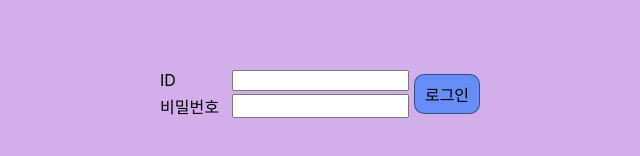
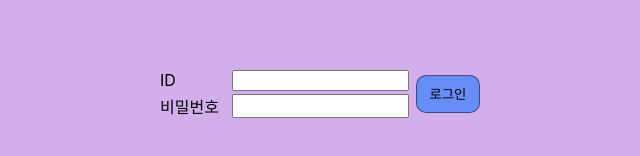
Before and after one commit to kidw0124/scheduler-example, a React (Create React App) app in the folder front/: page /login in a window 1280 px wide. Shown: the part 306-462 px from the top of the page, without its empty margins (320-960 px from the left). Built offline with nearby package versions, Linux system fonts and the light colour scheme.

Commit message:
form으로 변환

```diff
--- a/front/src/Login.js
+++ b/front/src/Login.js
@@ -20,7 +20,7 @@ function UserDataRow({ title, shown, maxLength, setter }) {
 }
 function Button({ id, pw, setUserDt, userDt }) {
 	return (
-		<div
+		<button
 			id="login-button"
 			onClick={() => {
 				if (id === "a" && pw === "b") {
@@ -30,7 +30,7 @@ function Button({ id, pw, setUserDt, userDt }) {
 			}}
 		>
 			로그인
-		</div>
+		</button>
 	);
 }
 function InputUserData({ setId, setPw }) {
@@ -61,7 +61,7 @@ function Login(props) {
 	} else {
 		return (
 			<div className="login">
-				<div id="login-info">
+				<form id="login-info">
 					<InputUserData setId={setId} setPw={setPw} />
 					<Button
 						id={id}
@@ -69,7 +69,7 @@ function Login(props) {
 						setUserDt={props.setUserDt}
 						userDt={props.userDt}
 					/>
-				</div>
+				</form>
 			</div>
 		);
 	}
```
